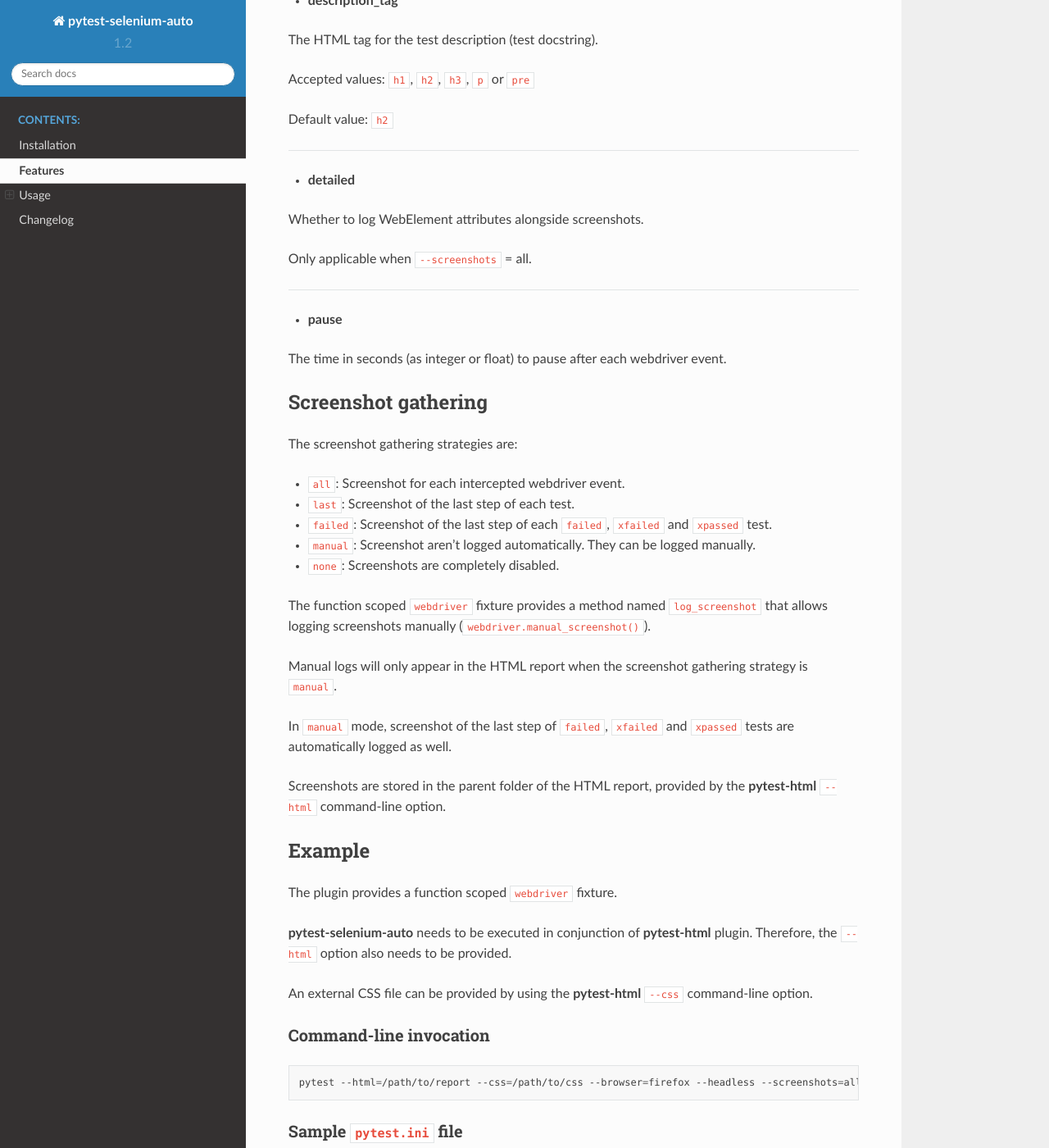
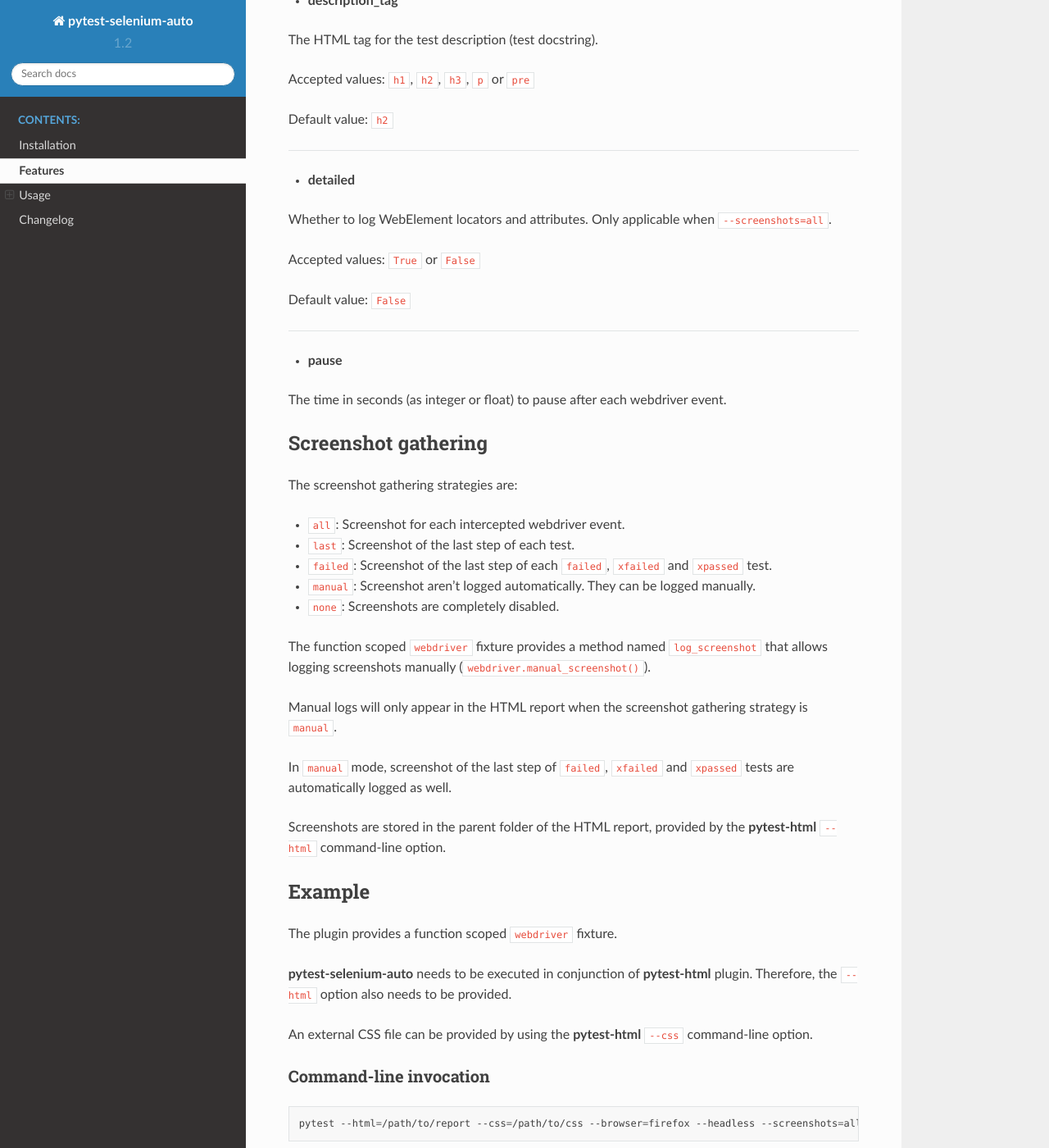
Before and after one commit to harmin-parra/pytest-selenium-auto, a Sphinx documentation site: the page built from docs/user_guide.rst, in a window 1280 px wide and 1400 px high, scrolled down 2793 px. Shown: the whole window at 82% size. Built offline with Sphinx 7.4.7 and the Read the Docs theme 2.0.0, drawn with Linux system fonts in a browser that asks for light colours.

Commit message:
update doc

```diff
--- a/docs/user_guide.rst
+++ b/docs/user_guide.rst
@@ -143,9 +143,11 @@
 
 * **detailed**
 
-Whether to log WebElement attributes alongside screenshots.
+Whether to log WebElement locators and attributes. Only applicable when ``--screenshots=all``.
 
-Only applicable when ``--screenshots`` = all.
+Accepted values: ``True`` or ``False``
+
+Default value: ``False``
 
 ----
 
```
Also changed, not shown: other parts of docs/user_guide.rst (+1 -0 lines).
